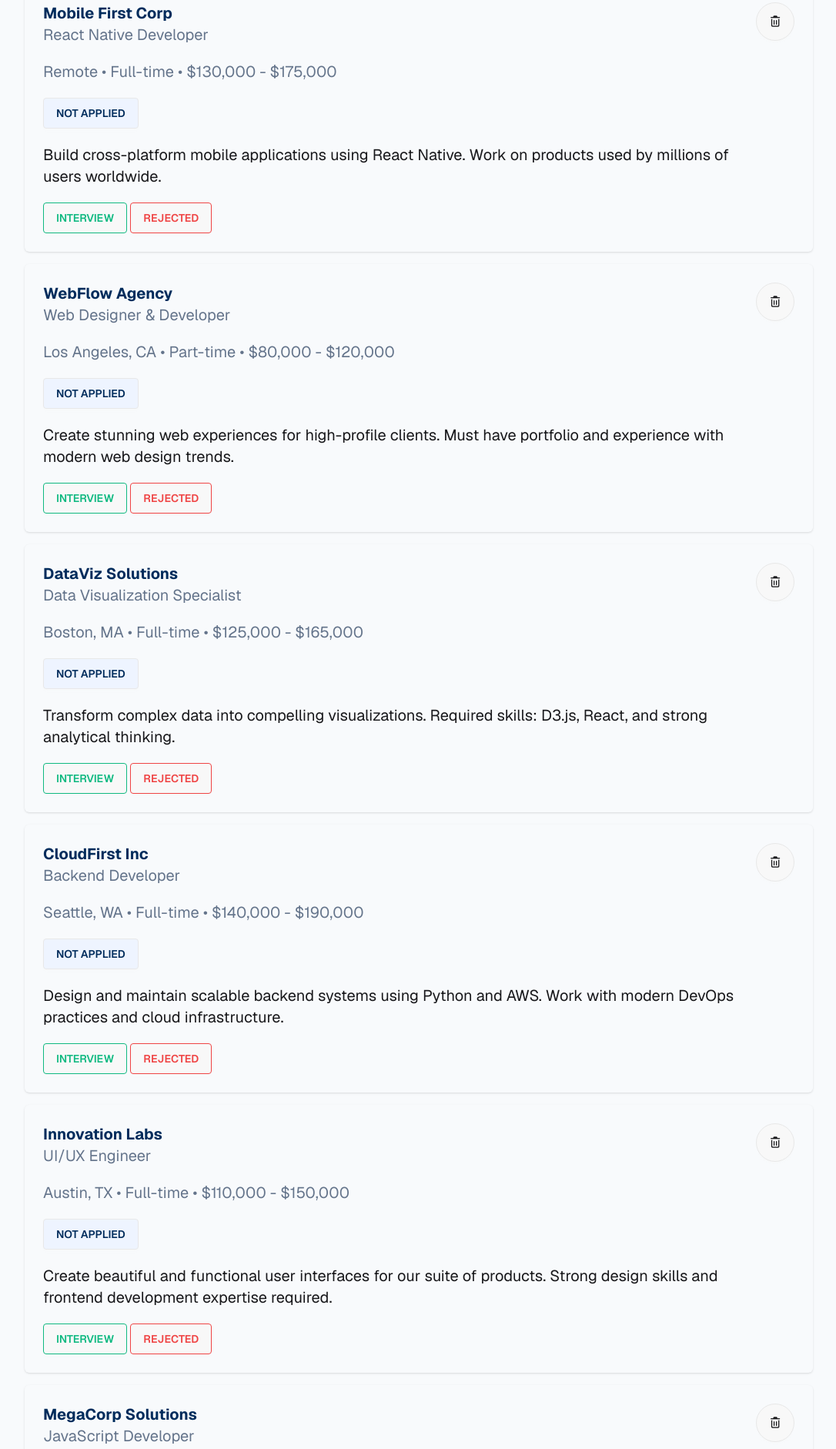
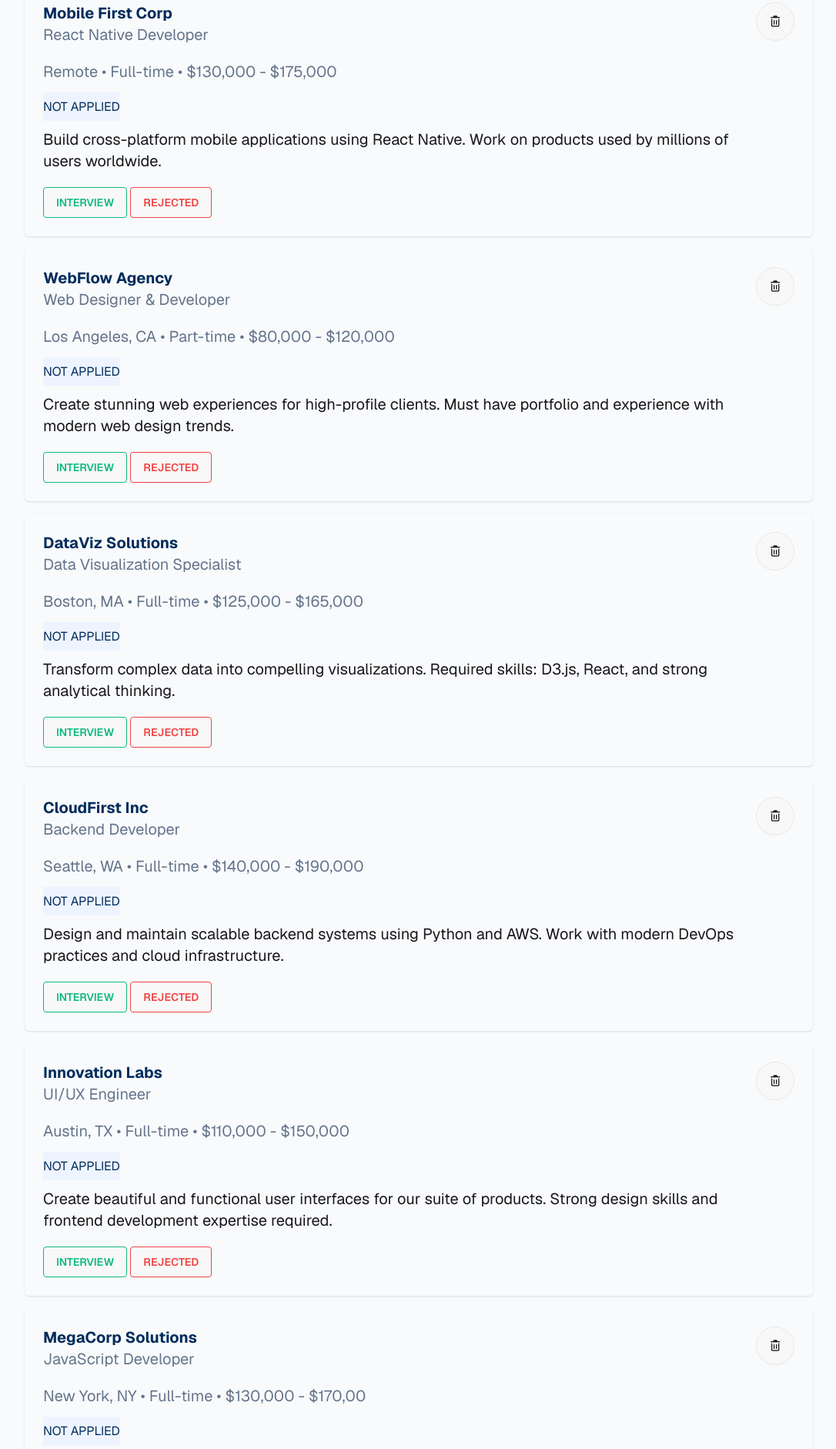
Before and after one commit to Sourav-1026/Job-Application-Tracker, a plain HTML site: page index.html in a window 1280 px wide. Shown: the part 394-2276 px from the top of the page at 77% size, without its empty margins (96-1182 px from the left). Drawn offline with nearby package versions, Linux system fonts and the light colour scheme.

Commit message:
fixed issue with the not applied badge

```diff
--- a/index.html
+++ b/index.html
@@ -77,8 +77,8 @@
               <p class="position text-xl text-[#64748B]">React Native Developer</p>
             </div>
             <p class="time-salary text-xl text-[#64748B]">Remote • Full-time • $130,000 - $175,000</p>
-            <button class="btn bg-[#EEF4FF] text-[#002C5C]">NOT APPLIED</button>
-            <p class="details text-xl">Build cross-platform mobile applications using React Native. Work on products used by millions of users worldwide.</p>
+            <span class="s-badge py-[8px] bg-[#EEF4FF] text-[#002C5C]">NOT APPLIED</span>
+            <p class="details text-xl mt-[16px]">Build cross-platform mobile applications using React Native. Work on products used by millions of users worldwide.</p>
             <div>
               <button class="interview-btn btn border border-[#10B981] text-[#10B981]">INTERVIEW</button>
               <button class="rejected-btn btn border border-[#EF4444] text-[#EF4444]">REJECTED</button>
@@ -97,8 +97,8 @@
               <p class="position text-xl text-[#64748B]">Web Designer & Developer</p>
             </div>
             <p class="time-salary text-xl text-[#64748B]">Los Angeles, CA • Part-time • $80,000 - $120,000</p>
-            <button class="btn bg-[#EEF4FF] text-[#002C5C]">NOT APPLIED</button>
-            <p class="details text-xl">Create stunning web experiences for high-profile clients. Must have portfolio and experience with modern web design trends.</p>
+            <span class="s-badge py-[8px] bg-[#EEF4FF] text-[#002C5C]">NOT APPLIED</span>
+            <p class="details text-xl mt-[16px]">Create stunning web experiences for high-profile clients. Must have portfolio and experience with modern web design trends.</p>
             <div>
               <button class="interview-btn btn border border-[#10B981] text-[#10B981]">INTERVIEW</button>
               <button class="rejected-btn btn border border-[#EF4444] text-[#EF4444]">REJECTED</button>
@@ -117,8 +117,8 @@
               <p class="position text-xl text-[#64748B]">Data Visualization Specialist</p>
             </div>
             <p class="time-salary text-xl text-[#64748B]">Boston, MA • Full-time • $125,000 - $165,000</p>
-            <button class="btn bg-[#EEF4FF] text-[#002C5C]">NOT APPLIED</button>
-            <p class="details text-xl">Transform complex data into compelling visualizations. Required skills: D3.js, React, and strong analytical thinking.</p>
+            <span class="s-badge py-[8px] bg-[#EEF4FF] text-[#002C5C]">NOT APPLIED</span>
+            <p class="details text-xl mt-[16px]">Transform complex data into compelling visualizations. Required skills: D3.js, React, and strong analytical thinking.</p>
             <div>
               <button class="interview-btn btn border border-[#10B981] text-[#10B981]">INTERVIEW</button>
               <button class="rejected-btn btn border border-[#EF4444] text-[#EF4444]">REJECTED</button>
@@ -137,8 +137,8 @@
               <p class="position text-xl text-[#64748B]">Backend Developer</p>
             </div>
             <p class="time-salary text-xl text-[#64748B]">Seattle, WA • Full-time • $140,000 - $190,000</p>
-            <button class="btn bg-[#EEF4FF] text-[#002C5C]">NOT APPLIED</button>
-            <p class="details text-xl">Design and maintain scalable backend systems using Python and AWS. Work with modern DevOps practices and cloud infrastructure.</p>
+            <span class="s-badge py-[8px] bg-[#EEF4FF] text-[#002C5C]">NOT APPLIED</span>
+            <p class="details text-xl mt-[16px]">Design and maintain scalable backend systems using Python and AWS. Work with modern DevOps practices and cloud infrastructure.</p>
             <div>
               <button class="interview-btn btn border border-[#10B981] text-[#10B981]">INTERVIEW</button>
               <button class="rejected-btn btn border border-[#EF4444] text-[#EF4444]">REJECTED</button>
@@ -157,8 +157,8 @@
               <p class="position text-xl text-[#64748B]">UI/UX Engineer</p>
             </div>
             <p class="time-salary text-xl text-[#64748B]">Austin, TX • Full-time • $110,000 - $150,000</p>
-            <button class="btn bg-[#EEF4FF] text-[#002C5C]">NOT APPLIED</button>
-            <p class="details text-xl">Create beautiful and functional user interfaces for our suite of products. Strong design skills and frontend development expertise required.</p>
+            <span class="s-badge py-[8px] bg-[#EEF4FF] text-[#002C5C]">NOT APPLIED</span>
+            <p class="details text-xl mt-[16px]">Create beautiful and functional user interfaces for our suite of products. Strong design skills and frontend development expertise required.</p>
             <div>
               <button class="interview-btn btn border border-[#10B981] text-[#10B981]">INTERVIEW</button>
               <button class="rejected-btn btn border border-[#EF4444] text-[#EF4444]">REJECTED</button>
@@ -177,8 +177,8 @@
               <p class="position text-xl text-[#64748B]">JavaScript Developer</p>
             </div>
             <p class="time-salary text-xl text-[#64748B]">New York, NY • Full-time • $130,000 - $170,00</p>
-            <button class="btn bg-[#EEF4FF] text-[#002C5C]">NOT APPLIED</button>
-            <p class="details text-xl">
+            <span class="s-badge py-[8px] bg-[#EEF4FF] text-[#002C5C]">NOT APPLIED</span>
+            <p class="details text-xl mt-[16px]">
               Build enterprise applications with JavaScript and modern frameworks.
               <br />
               We offer competitive compensation, health insurance, and professional development opportunities.
@@ -201,8 +201,8 @@
               <p class="position text-xl text-[#64748B]">Full Stack Engineer</p>
             </div>
             <p class="time-salary text-xl text-[#64748B]">Remote • Full-time • $120,000 - $160,000</p>
-            <button class="btn bg-[#EEF4FF] text-[#002C5C]">NOT APPLIED</button>
-            <p class="details text-xl">
+            <span class="s-badge py-[8px] bg-[#EEF4FF] text-[#002C5C]">NOT APPLIED</span>
+            <p class="details text-xl mt-[16px]">
               Join our fast-growing startup and work on our core platform. Experience with Node.js and React required.
               <br />
               Great benefits and equity package included.
@@ -225,8 +225,8 @@
               <p class="position text-xl text-[#64748B]">Senior Frontend Developer</p>
             </div>
             <p class="time-salary text-xl text-[#64748B]">San Francisco, CA • Full-time • $130,000 - $175,000</p>
-            <button class="btn bg-[#EEF4FF] text-[#002C5C]">NOT APPLIED</button>
-            <p class="details text-xl">
+            <span class="s-badge py-[8px] bg-[#EEF4FF] text-[#002C5C]">NOT APPLIED</span>
+            <p class="details text-xl mt-[16px]">
               We are looking for an experienced Frontend Developer to build scalable web applications using React and
               <br />
               You will work with a talented team on cutting- edge projects.
--- a/script.js
+++ b/script.js
@@ -43,23 +43,29 @@ function toggleStyle(id) {
 
 main.addEventListener("click", function (event) {
   if (event.target.classList.contains("interview-btn")) {
-    //   const pNode = event.target.closest(".card");
+    // const pNode = event.target.closest(".card");
     const pNode = event.target.parentNode.parentNode;
     //   console.log(event.target.parentNode.parentNode);
     const companyName = pNode.querySelector(".company").innerText;
     //   console.log(companyName);
     const position = pNode.querySelector(".position").innerText;
     const positionTimeSalary = pNode.querySelector(".time-salary").innerText;
+    const status = pNode.querySelector(".s-badge").innerText;
     const details = pNode.querySelector(".details").innerText;
 
     const cardInfo = {
       companyName,
       position,
       positionTimeSalary,
+      status,
       details,
     };
 
     const companyExist = interviewList.find((item) => item.companyName == cardInfo.companyName);
+    pNode.querySelector(".s-badge").innerHTML = `<span class="s-badge py-[8px] px-[16px] border border-[#10B981] text-[#10B981]">INTERVIEWD</span>
+`;
+    // status.classList.remove("bg-[#EEF4FF]");
+
     if (!companyExist) {
       interviewList.push(cardInfo);
     }
```
